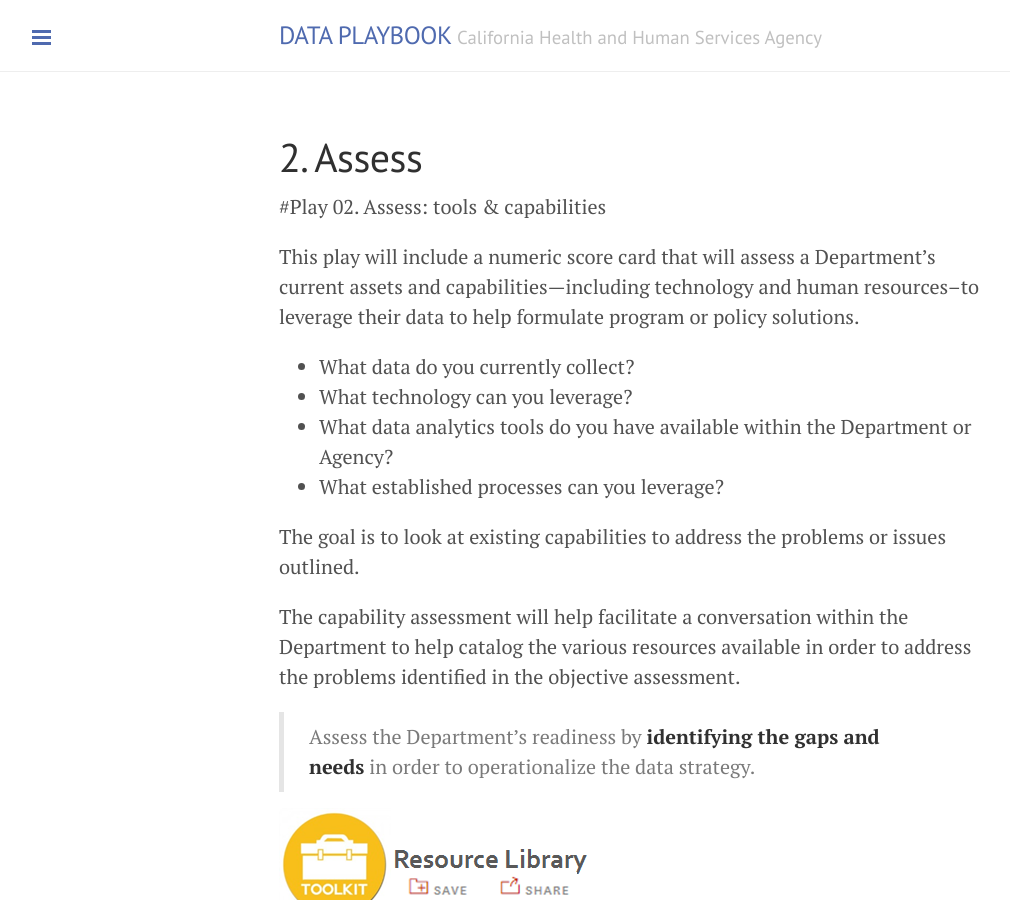
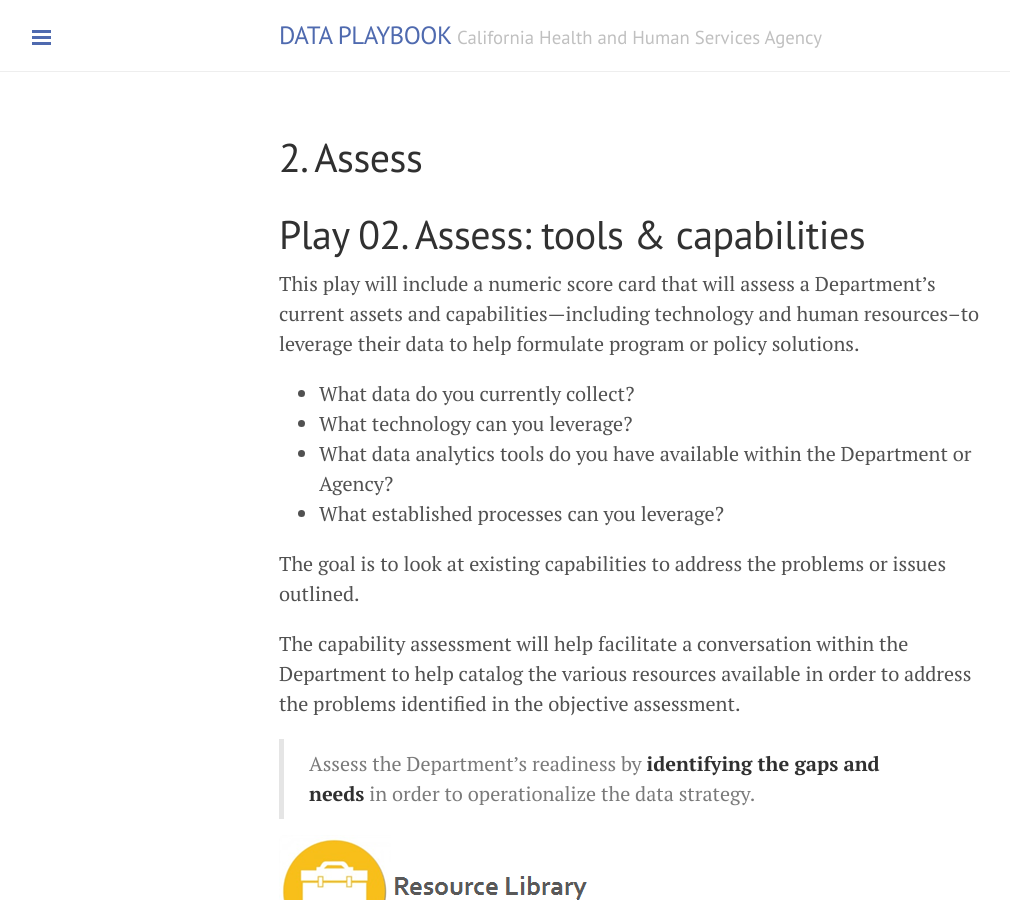
Before and after one commit to chhsdata/dataplaybook, a Jekyll site: the page built from 2_assess.md, in a window 1280 px wide and 900 px high. Shown: the whole window, without its empty margins (1-1011 px from the left). Built offline with Jekyll 4.4.1, drawn with Linux system fonts in a browser that asks for light colours; part of the change alters nothing that is shown.

Commit message:
Update 2_assess.md

```diff
--- a/2_assess.md
+++ b/2_assess.md
@@ -3,7 +3,7 @@ layout: page
 title: 2. Assess
 permalink: /assess/
 ---
-#Play 02. Assess: tools & capabilities
+# Play 02. Assess: tools & capabilities
 
 This play will include a numeric score card that will assess a Department's current assets and capabilities—including technology and human resources–to leverage their data to help formulate program or policy solutions.
 
@@ -18,21 +18,22 @@ The capability assessment will help facilitate a conversation within the Departm
 
 >Assess the Department's readiness by **identifying the gaps and needs** in order to operationalize the data strategy.
 
-![CHHS Governance Resources](/assets/images/00_figure05.png "CHHS Governance Resources")
+![CHHS Governance Resources]({{ site.baseurl }}/assets/images/00_figure05.png "CHHS Governance Resources")
 
 1. How do **programs or stakeholders** use data currently? What do they do with it? How do they use it to make decisions or produce products for external stakeholders?
 2. What are **limits** to either the data or the implementation solution?
 3. What are the **risks/issues** with the current data? What value is not being realized?
 4. Identify the current workflow for **collecting, processing, and publishing** data. Are there dependencies to collecting, processing, and publishing the data?
 
-![How do you assess readiness?](/assets/images/02_figure01.png "How do you assess readiness?")
+![How do you assess readiness?]({{ site.baseurl }}/assets/images/02_figure01.png "How do you assess readiness?")
+
 >To give an even deeper look at these strategies, Departments share how they’ve put them to use in different scenarios and for different efforts.
 
-![Action Item](/assets/images/02_figure02.png "Action Item")
+![Action Item]({{ site.baseurl }}/assets/images/02_figure02.png "Action Item")
 
 
 <!-- Pagination -->
 <div class="pagination">
-  <a class="pagination-item older" href="/">&laquo; Prev</a>
-  <a class="pagination-item newer" href="/governance">Next &raquo;</a>
+  <a class="pagination-item older" href="{{ site.baseurl }}/">&laquo; Prev</a>
+  <a class="pagination-item newer" href="{{ site.baseurl }}/implement">Next &raquo;</a>
 </div>
```
